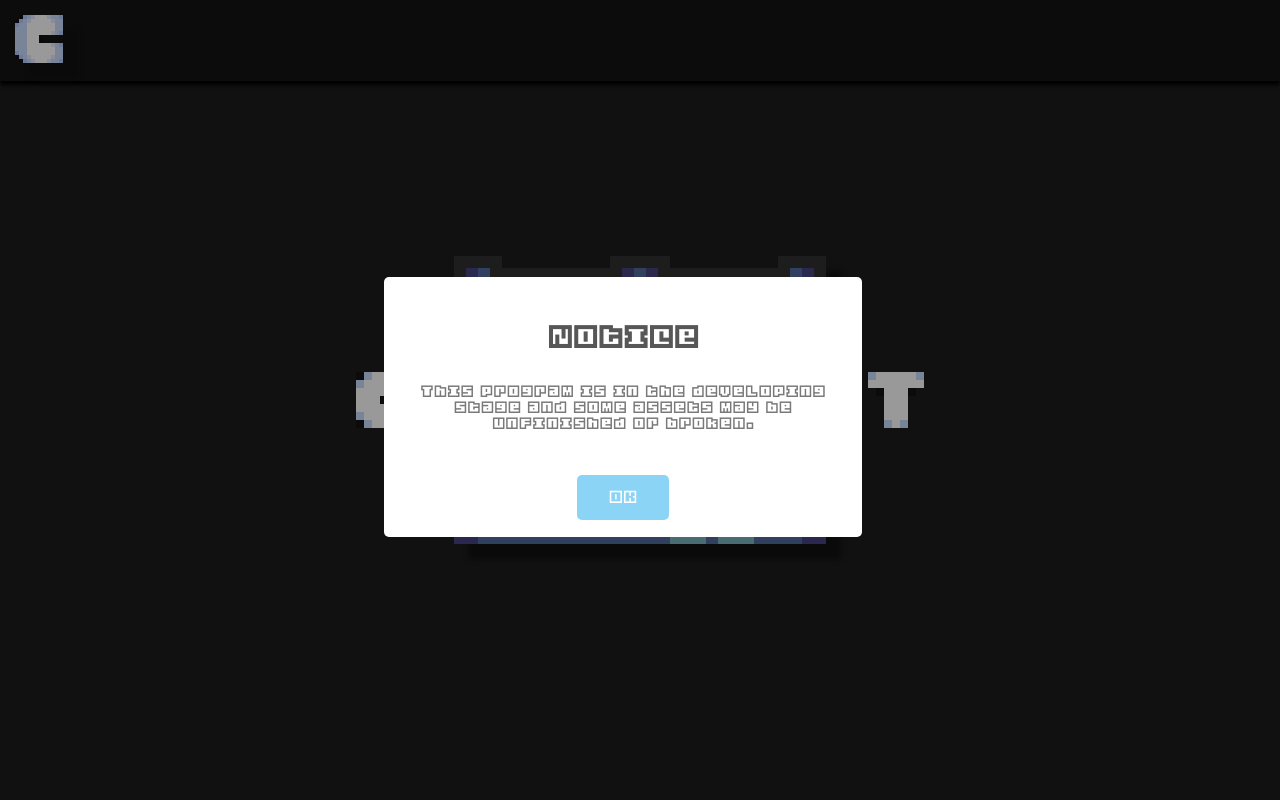
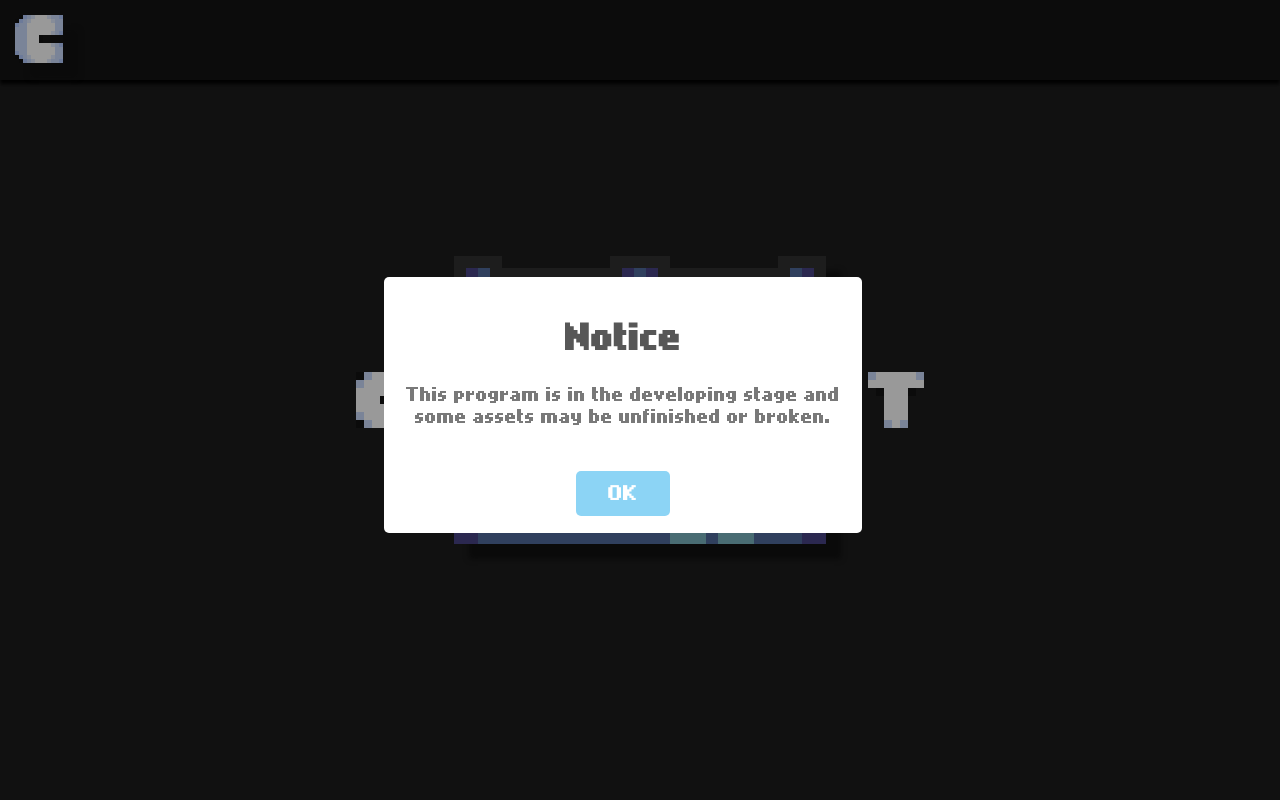
Before and after one commit to chestfest/chestfest.github.io, a PHP site: page / in a window 1280 px wide. Run offline with PHP 8.4, Linux system fonts and the light colour scheme.

Commit message:
Update main.css

```diff
--- a/css/main.css
+++ b/css/main.css
@@ -1,6 +1,6 @@
 @font-face {
     font-family: nokia;
-    src: url(/Display/Fonts/origami.ttf);
+    src: url(/Display/Fonts/nokiafc22.ttf);
 }
 
 a {
```
